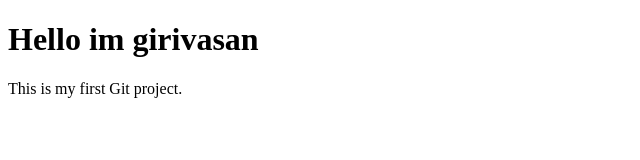
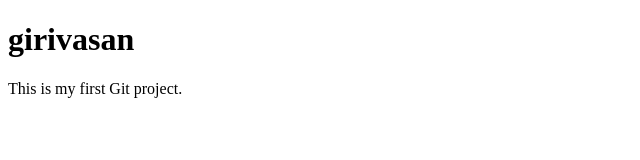
Before and after one commit to Girivaazann/project-html, a plain HTML site: page index.html in a window 1280 px wide. Shown: the whole page, without its empty margins (0-640 px from the left). Drawn offline with Linux system fonts and the light colour scheme.

Commit message:
change heading in master

```diff
--- a/index.html
+++ b/index.html
@@ -4,7 +4,7 @@
     <title>My Project</title>
 </head>
 <body>
-    <h1>Hello im girivasan</h1>
+    <h1> girivasan</h1>
     <p>This is my first Git project.</p>
 </body>
 </html>
```
